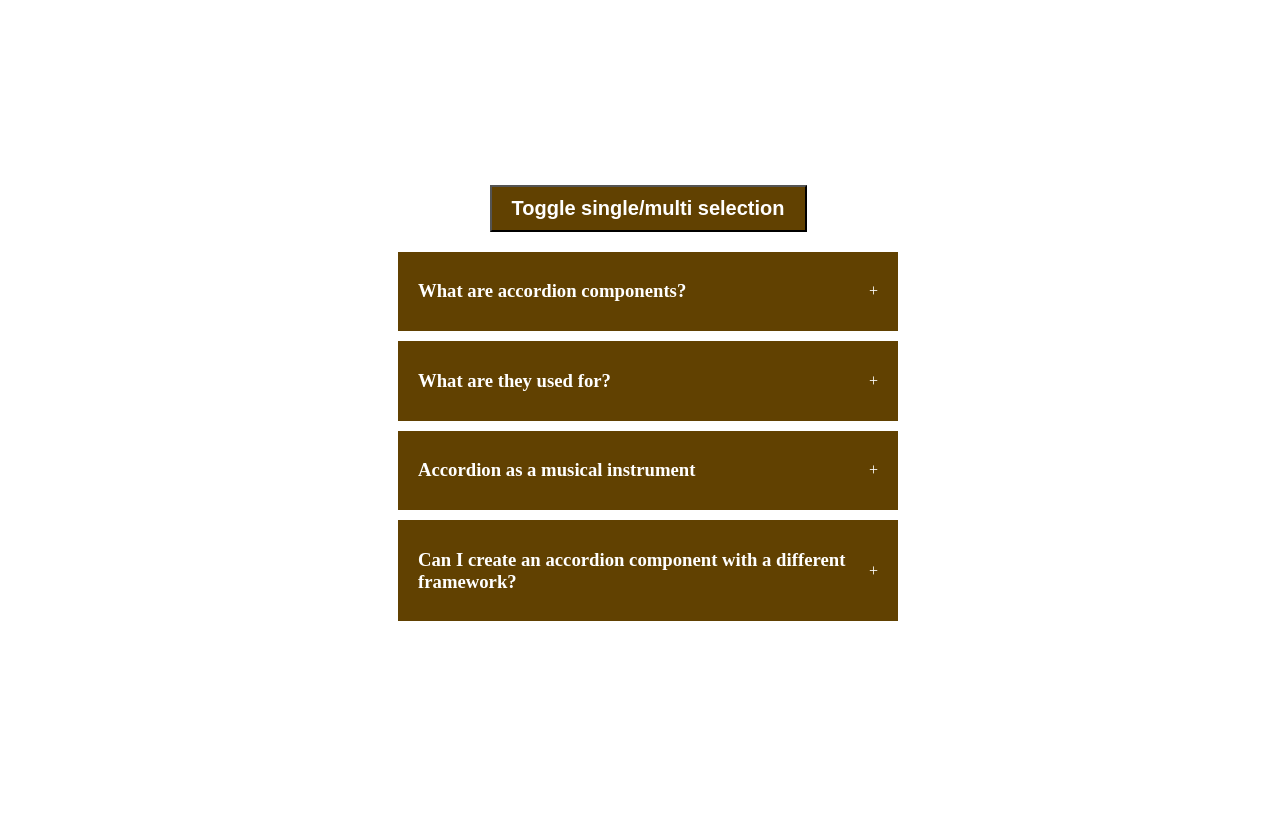
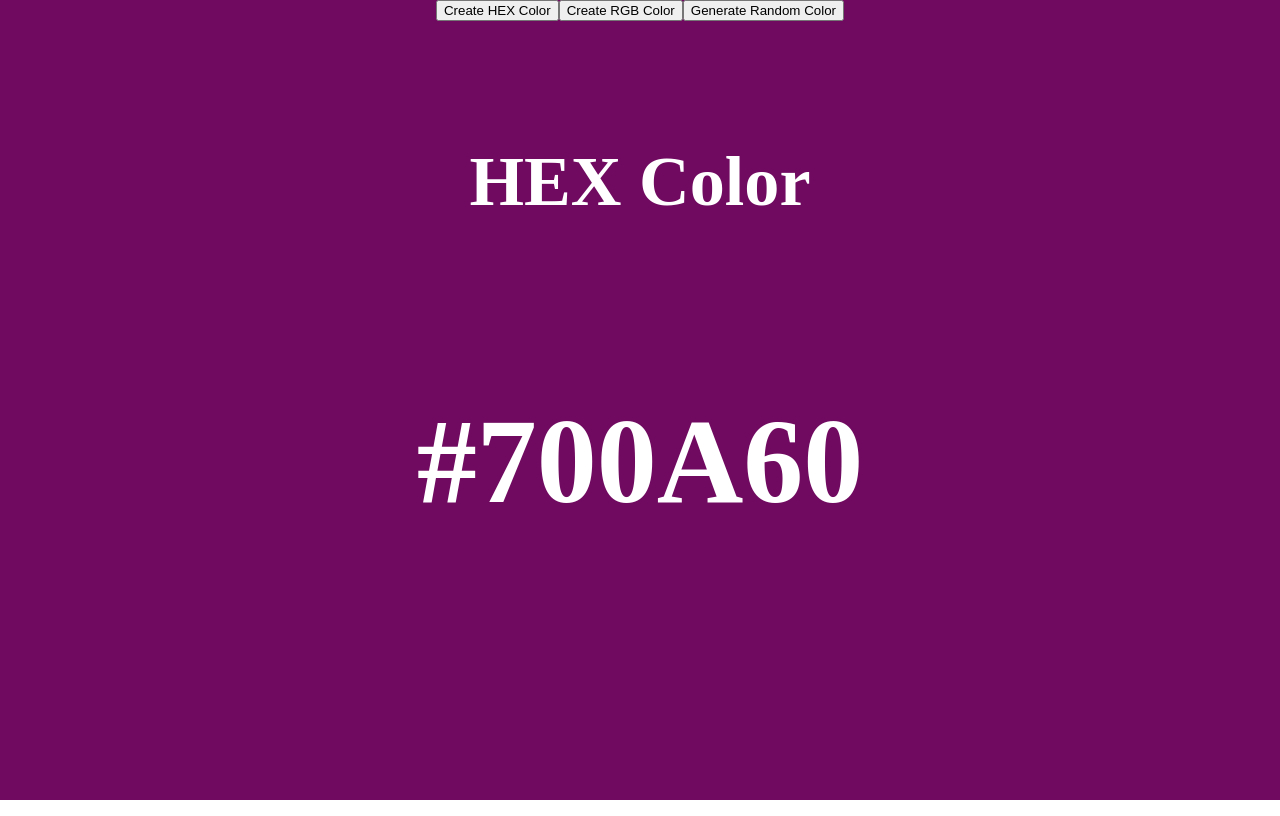
Before and after one commit to SamuelBolibruch/ReactProjects, a React (Create React App) app in the folder 25-react-projects/: page / in a window 1280 px wide. Built offline with nearby package versions, Linux system fonts and the light colour scheme.

Commit message:
Random Color App

```diff
--- /dev/null
+++ b/25-react-projects/src/App.css
@@ -0,0 +1,5 @@
+body {
+    margin: 0;
+    padding: 0;
+    text-align: center;
+  }
--- a/25-react-projects/src/App.js
+++ b/25-react-projects/src/App.js
@@ -1,9 +1,12 @@
 import Accordian from './components/accordian';
+import RandomColor from './components/random-color';
+import './App.css'
 
 function App() {
   return (
     <>
-    <Accordian/>
+    {/* <Accordian/> */}
+    <RandomColor/>
     </>
   );
 }
--- /dev/null
+++ b/25-react-projects/src/components/random-color/index.jsx
@@ -0,0 +1,75 @@
+import { useState, useEffect } from "react";
+
+export default function RandomColor() {
+  const [typeOfColor, setTypeOfColor] = useState("hex");
+  const [color, setColor] = useState("#111111");
+
+  function randomColorUtility(length) {
+    return Math.floor(Math.random() * length);
+  }
+
+  function handleCreateRandomHexColor() {
+    const hex = [0, 1, 2, 3, 4, 5, 6, 7, 8, 9, "A", "B", "C", "D", "E", "F"];
+    let hexColor = "#";
+
+    for (let i = 0; i < 6; i++) {
+      hexColor += hex[randomColorUtility(hex.length)];
+    }
+
+    setColor(hexColor);
+  };
+
+  function handleCreateRandomRgbColor() {
+    const r = randomColorUtility(256);
+    const g = randomColorUtility(256);
+    const b = randomColorUtility(256);
+    const rgbColor = `rgb(${r}, ${g}, ${b})`;
+    setColor(rgbColor);
+  };
+
+  useEffect(() => {
+    if (typeOfColor === 'rgb') {
+      handleCreateRandomRgbColor();
+    } else {
+      handleCreateRandomHexColor();
+    }
+  }, [typeOfColor]);
+
+  return (
+    <div
+      style={{
+        width: "100vw",
+        height: "100vh",
+        background: color,
+      }}
+    >
+      <button onClick={() => setTypeOfColor("hex")}>Create HEX Color</button>
+      <button onClick={() => setTypeOfColor("rgb")}>Create RGB Color</button>
+      <button
+        onClick={
+          typeOfColor === "hex"
+            ? handleCreateRandomHexColor
+            : handleCreateRandomRgbColor
+        }
+      >
+        Generate Random Color
+      </button>
+
+      <div
+        style={{
+          display: "flex",
+          justifyContent: "center",
+          alignItems: "center",
+          color: "#fff",
+          fontSize: "60px",
+          marginTop: "50px",
+          flexDirection: "column",
+          gap: "20px",
+        }}
+      >
+        <h3>{typeOfColor === "rgb" ? "RGB Color" : "HEX Color"}</h3>
+        <h1>{color}</h1>
+      </div>
+    </div>
+  );
+}
```
